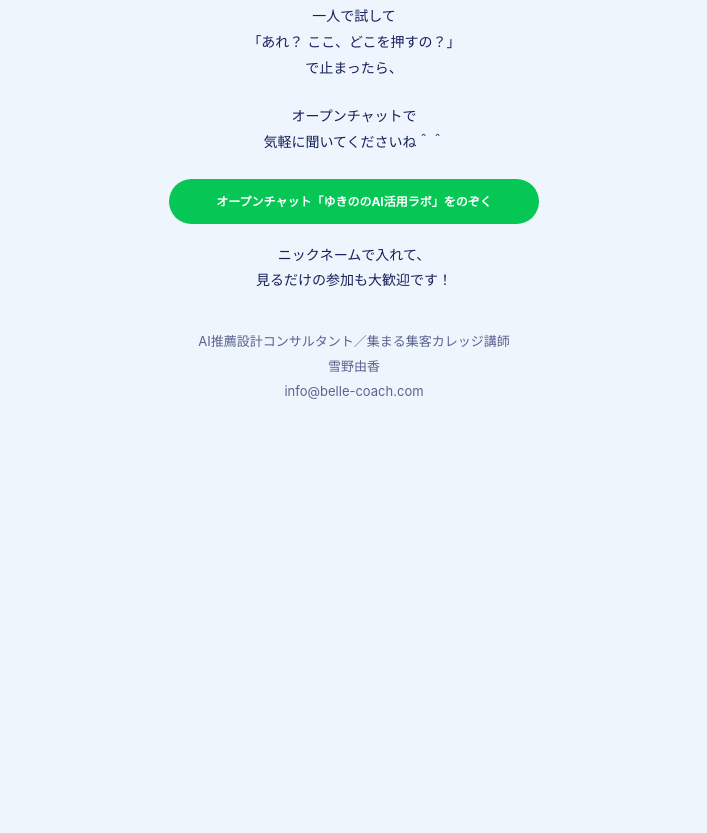
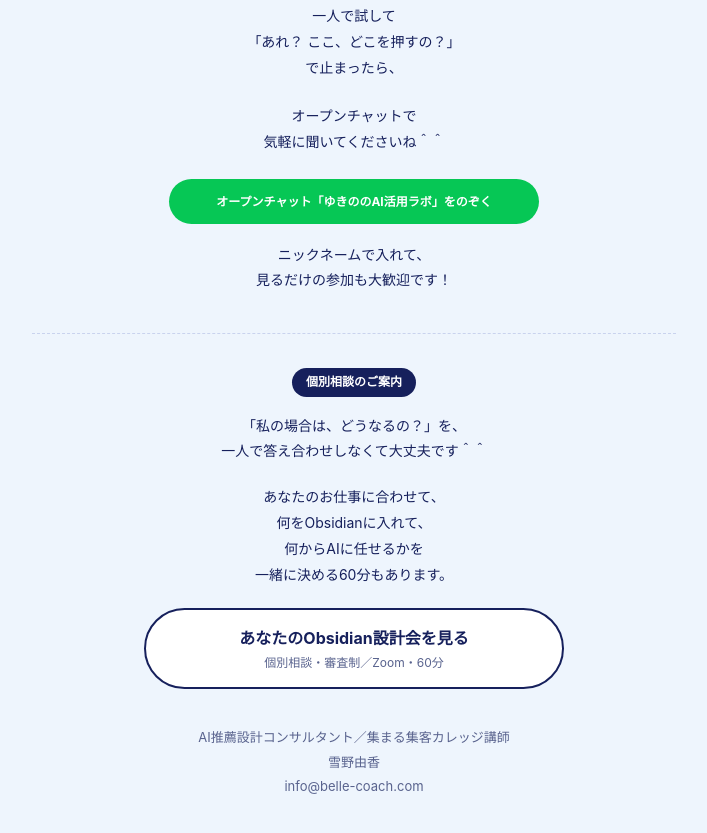
Before and after one commit to yuka-syuukyaku/shindan, a plain HTML site: page kit/thanks/index.html in a window 1280 px wide. Shown: the part 1782-2615 px from the top of the page, without its empty margins (286-993 px from the left). Before the commit the page ends 2233 px from the top, so only its background shows below. Drawn offline with Linux system fonts and the light colour scheme.

Commit message:
スタートキットのサンクスに設計会（75001）の案内を足す
Co-Authored-By: Claude Opus 5.5 <noreply@anthropic.com>

```diff
--- a/kit/thanks/index.html
+++ b/kit/thanks/index.html
@@ -34,6 +34,7 @@ p{margin:0 0 24px}h1,h2{line-height:1.65}h1{font-size:23px;margin:14px 0 18px}h2
 .tomorrow{margin-top:24px}.tomorrow h2{margin-bottom:24px}
 .invitation{text-align:center;padding:44px 0 0;font-size:13px}.invitation p{margin-bottom:22px}
 .join{background:#06C755;font-size:clamp(9px,2.85vw,12px);padding:12px 8px;max-width:370px;margin:24px auto 18px;animation:none}
+.sekkei{margin:40px 0 0;text-align:center;border-top:1px dashed #c9d3ee;padding:34px 0 0;font-size:14px}.sekkei .label{display:inline-block;background:#16205c;color:#fff;font-size:12px;font-weight:700;border-radius:99px;padding:3px 14px;margin:0 0 16px}.sekkei p{margin-bottom:20px}.sekkei-btn{background:#fff;color:#16205c;border:2px solid #16205c;font-size:clamp(12px,3.6vw,16px);padding:14px 10px;max-width:420px;margin:6px auto 0}.sekkei-btn small{display:block;font-weight:400;font-size:12px;color:#59638e}
 .foot{text-align:center;margin:36px 0 0;font-size:clamp(9px,2.65vw,13px);color:#59638e;line-height:1.9}
 .spark{position:absolute;width:16px;height:16px;color:#ee2a7b;top:0;left:13%;animation:twinkle 3.8s ease-in-out infinite}.spark:nth-child(2){left:auto;right:14%;top:6px;width:11px;height:11px;animation-delay:1.2s;color:#8498ca}.spark:nth-child(3){left:48%;top:-12px;width:9px;height:9px;animation-delay:2.4s}
 @keyframes mailfloat{0%,100%{transform:translateY(0) rotate(-4deg)}50%{transform:translateY(-6px) rotate(4deg)}}
@@ -74,6 +75,11 @@ AIへ一緒に渡して使います。</p><a class="btn maker" href="https://yuk
 で止まったら、</p><p>オープンチャットで<br>
 気軽に聞いてくださいね＾＾</p><a class="btn join" href="https://www.agentmail.jp/lp/r/25677/197610/">オープンチャット「ゆきののAI活用ラボ」をのぞく</a><p>ニックネームで入れて、<br>
 見るだけの参加も大歓迎です！</p></section>
+<section class="sekkei"><span class="label">個別相談のご案内</span><p>「私の場合は、どうなるの？」を、<br>
+一人で答え合わせしなくて大丈夫です＾＾</p><p>あなたのお仕事に合わせて、<br>
+何をObsidianに入れて、<br>
+何からAIに任せるかを<br>
+一緒に決める60分もあります。</p><a class="btn sekkei-btn" href="https://www.agentmail.jp/lp/r/25825/198341/">あなたのObsidian設計会を見る<small>個別相談・審査制／Zoom・60分</small></a></section>
 <footer class="foot">AI推薦設計コンサルタント／集まる集客カレッジ講師<br>
 雪野由香<br>
 info@belle-coach.com</footer>
```
